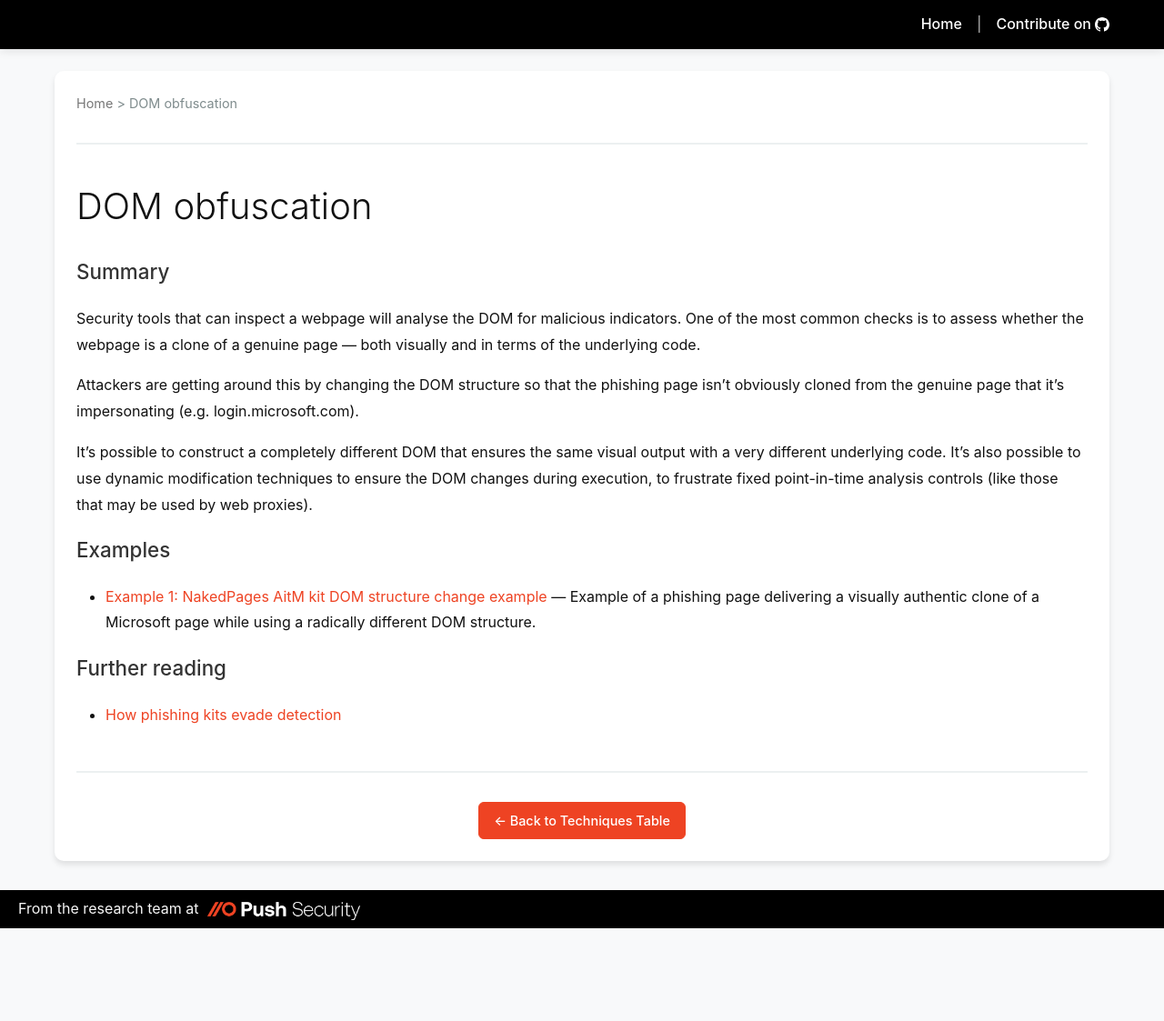
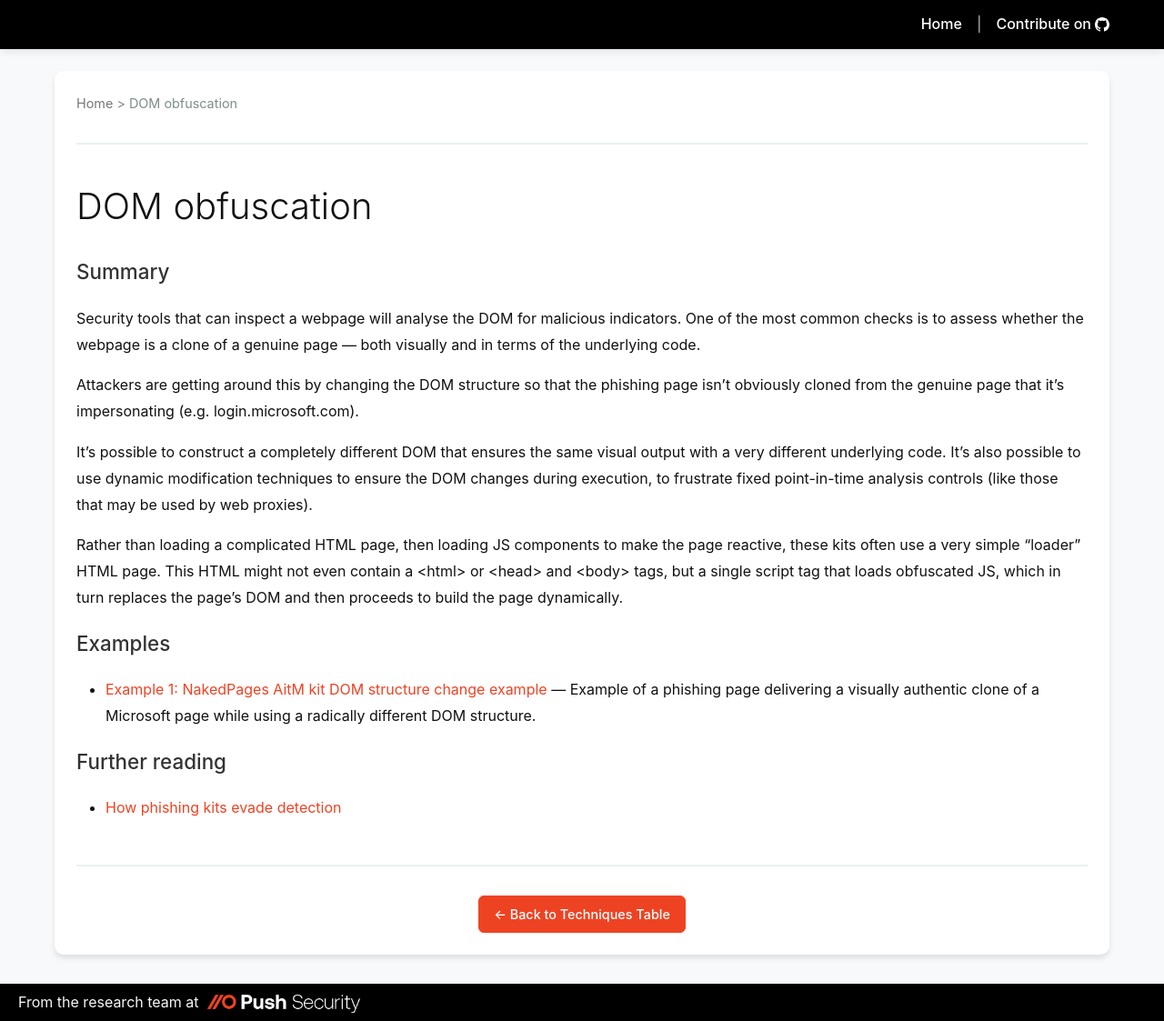
Before and after one commit to pushsecurity/phishing-techniques, a Jekyll site: the page built from _techniques/dom-obfuscation.md, in a window 1280 px wide. Shown: the whole page at 91% size. Built offline with Jekyll 4.4.1, drawn with Linux system fonts in a browser that asks for light colours; before the commit the page ends 1021 px from its top, so only the background shows below that.

Commit message:
Update dom-obfuscation.md

```diff
--- a/_techniques/dom-obfuscation.md
+++ b/_techniques/dom-obfuscation.md
@@ -14,6 +14,8 @@ Attackers are getting around this by changing the DOM structure so that the phis
 
 It’s possible to construct a completely different DOM that ensures the same visual output with a very different underlying code. It’s also possible to use dynamic modification techniques to ensure the DOM changes during execution, to frustrate fixed point-in-time analysis controls (like those that may be used by web proxies).
 
+Rather than loading a complicated HTML page, then loading JS components to make the page reactive, these kits often use a very simple “loader” HTML page. This HTML might not even contain a <html> or <head> and <body> tags, but a single script tag that loads obfuscated JS, which in turn replaces the page’s DOM and then proceeds to build the page dynamically.
+
 ## Examples
 
 - [Example 1: NakedPages AitM kit DOM structure change example](https://pushsecurity.com/blog/how-aitm-phishing-kits-evade-detection-p2/#id-dom-obfuscation-techniques) — Example of a phishing page delivering a visually authentic clone of a Microsoft page while using a radically different DOM structure.
```
